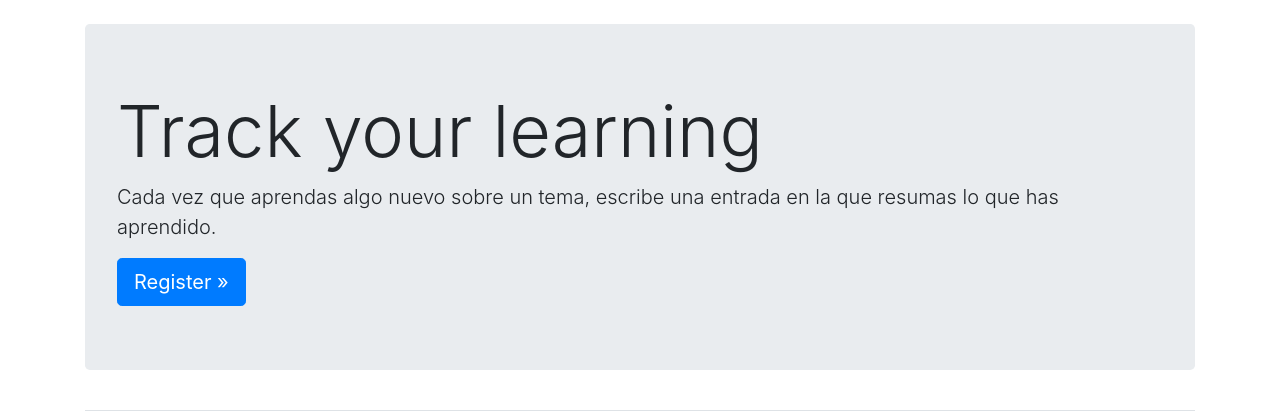
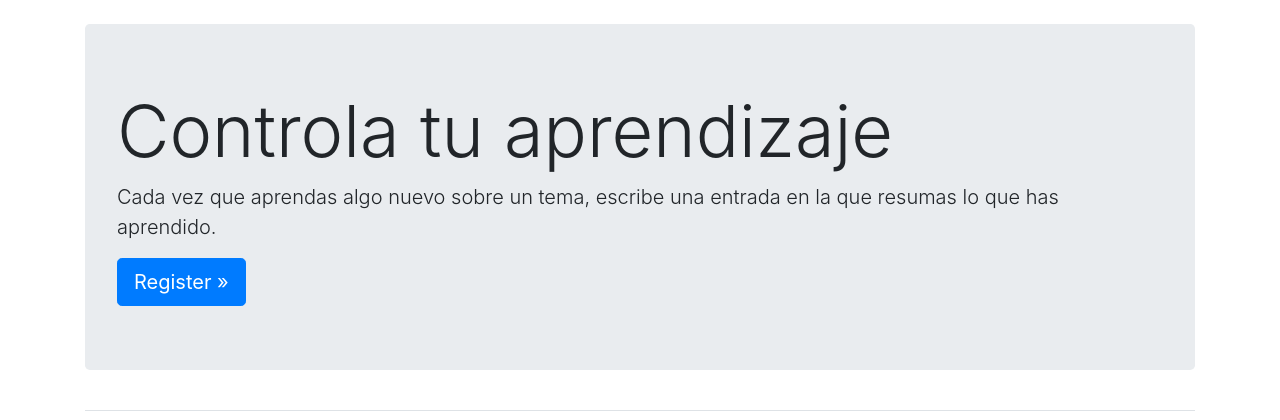
Before and after one commit to rmleonel/LearningLog, a Django app: page / in a window 1280 px wide. Shown: the part 58-478 px from the top of the page. Run offline with Django 5.2, Linux system fonts and the light colour scheme; some libraries are stand-ins or nearby versions.

Commit message:
Modificando detalles html y estilos

```diff
--- a/src/app_learning_logs/templates/app_learning_logs/index.html
+++ b/src/app_learning_logs/templates/app_learning_logs/index.html
@@ -2,7 +2,7 @@
 
 {% block page_header %}
     <div class="jumbotron">
-        <h1 class="display-3">Track your learning</h1>
+        <h1 class="display-3">Controla tu aprendizaje</h1>
         <p class="lead">Cada vez que aprendas algo nuevo sobre un tema, escribe una entrada en la que resumas lo que has aprendido.</p>
         <a class="btn btn-lg btn-primary" href="{% url 'users:register' %}"
             role="button">Register &raquo;</a>
--- a/src/app_learning_logs/templates/app_learning_logs/topics.html
+++ b/src/app_learning_logs/templates/app_learning_logs/topics.html
@@ -1,6 +1,7 @@
 {% extends "app_learning_logs/base.html" %}
 {% block page_header %}
 <h1>Topics</h1>
+<h3>Esta es tu lista actualizada de topicos ingresados: </h3>
 {% endblock page_header %}
 
 {% block content %}
--- a/src/users/templates/registration/login.html
+++ b/src/users/templates/registration/login.html
@@ -13,7 +13,7 @@
             <button name="submit" class="btn btn-primary">Log in</button>
         {% endbuttons %}
 
-        <input type="hidden" name="next" value="{% url 'app_learning_logs:index' %}"/>
+        <input type="hidden" name="next" value="{% url 'app_learning_logs:topics' %}"/>
     </form>
 
-    {% endblock content %}
+{% endblock content %}
```
